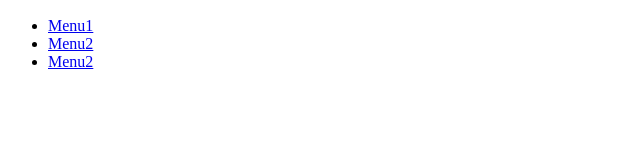
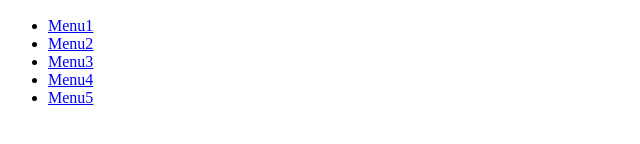
Before and after one commit to markal84/7.6, a plain HTML site: page index.html in a window 1280 px wide. Shown: the part 148-292 px from the top of the page, without its empty margins (0-640 px from the left). Drawn offline with nearby package versions, Linux system fonts and the light colour scheme; files that its build step writes are made by us from their sources.

Commit message:
Add 3 more links in navbar

```diff
--- a/index.html
+++ b/index.html
@@ -16,7 +16,9 @@
                         <ul>
                             <li><a href="#">Menu1</a></li>
                             <li><a href="#">Menu2</a></li>
-                            <li><a href="#">Menu2</a></li>
+                            <li><a href="#">Menu3</a></li>
+                            <li><a href="#">Menu4</a></li>
+                            <li><a href="#">Menu5</a></li>
                         </ul>
                     </nav>
                 </header>
```
